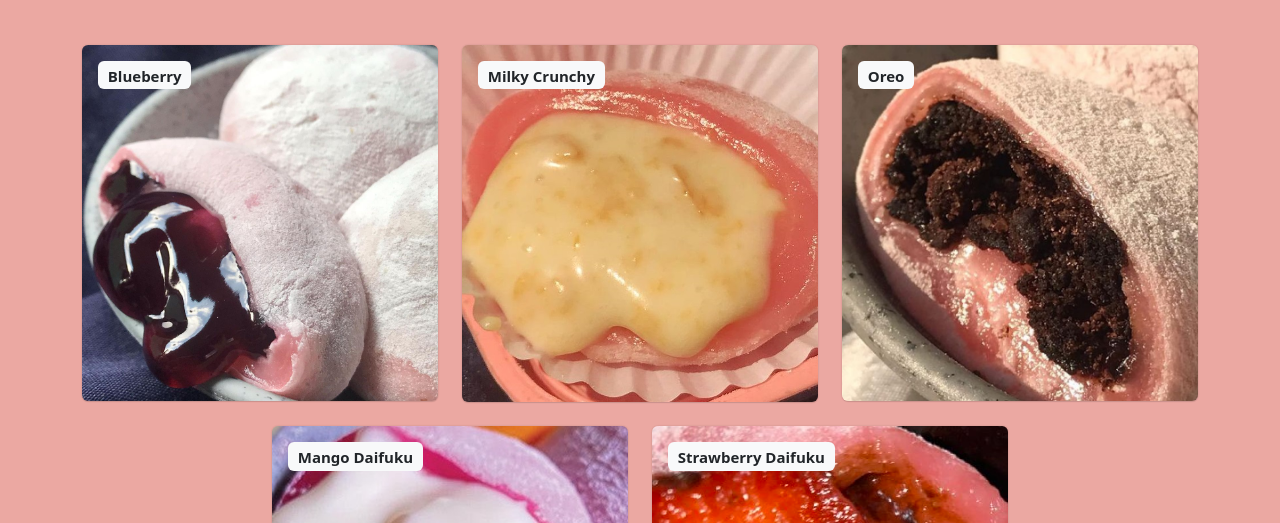
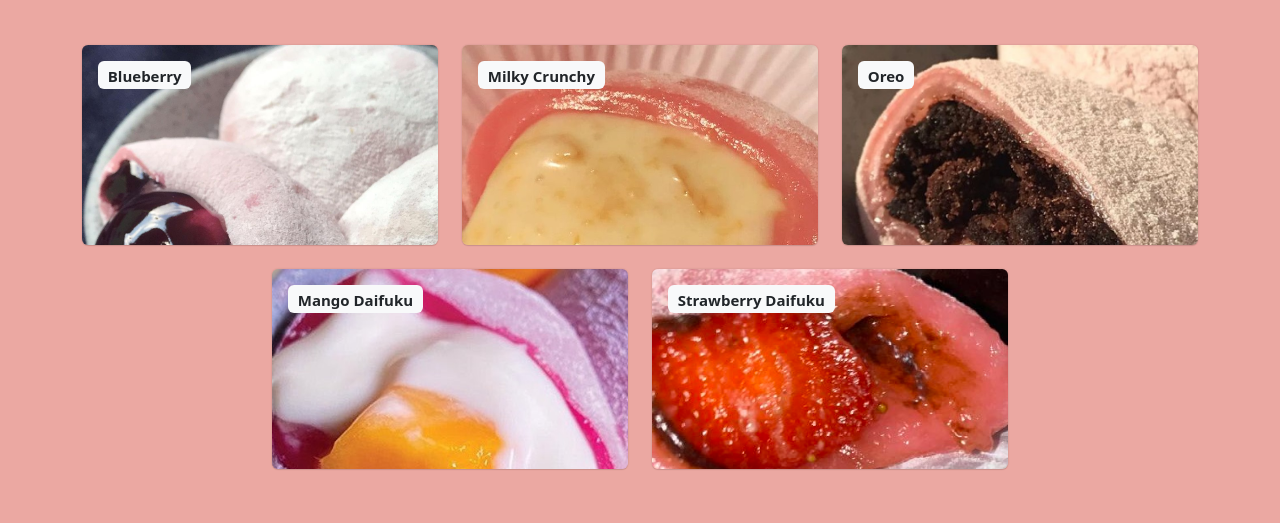
Before and after one commit to fidopecado/LEGIT, a website: page index.html in a window 1280 px wide. Shown: the part 1415-1938 px from the top of the page. Drawn offline with nearby package versions, Linux system fonts and the light colour scheme.

Commit message:
modified:   index.html

```diff
--- a/index.html
+++ b/index.html
@@ -24,7 +24,7 @@
         <nav class="navbar navbar-dark bg-transparent fixed-top pt-0" id="navbartop">
             <div class="container-fluid d-flex align-items-center">
                 <a class="navbar-brand d-flex align-items-center" href="#"><img class="img-fluid rounded-top-2"
-                        style="max-width: 150px; max-height: 50px;"
+                        style="max-height: 100px; max-height: 50px;"
                         src="https://raw.githubusercontent.com/fidopecado/LEGIT/main/assets/Gitlegit.png" alt></a>
                 <button class="navbar-toggler border-0 text-white mt-1" type="button" data-bs-toggle="offcanvas"
                     data-bs-target="#offcanvasNavbar" aria-controls="offcanvasNavbar">
@@ -162,9 +162,9 @@
                         <!--Mochi-->
                         <div class="tab-pane fade show active" id="mochi">
                             <div class="container py-5">
-                                <div class="row">
-                                    <div class="col-lg-4 col-md-12 mb-4">
-                                        <div class="bg-image hover-zoom img-fluid ripple shadow-1-strong rounded">
+                                <div class="row justify-content-center">
+                                    <div class="col-lg-4 col-md-6 mb-4 justify-content-center align-items-center d-flex">
+                                        <div class="bg-image hover-zoom img-fluid ripple shadow-1-strong rounded" style="max-height: 200px;">
                                             <img src="./assets/Blueberry.jpg" class="w-100" />
                                             <a href="#!" data-bs-toggle="modal" data-bs-target="#menu1">
                                                 <div class="mask" style="">
@@ -182,8 +182,8 @@
                                         </div>
                                     </div>
 
-                                    <div class="col-lg-4 col-md-6 mb-4">
-                                        <div class="bg-image hover-zoom img-fluid ripple shadow-1-strong rounded">
+                                    <div class="col-lg-4 col-md-6 mb-4 justify-content-center align-items-center d-flex">
+                                        <div class="bg-image hover-zoom img-fluid ripple shadow-1-strong rounded" style="max-height: 200px;">
                                             <img src="./assets/Milky.jpg" class="w-100" />
                                             <a href="#!" data-bs-toggle="modal" data-bs-target="#menu1">
                                                 <div class="mask" style="">
@@ -200,8 +200,8 @@
                                         </div>
                                     </div>
 
-                                    <div class="col-lg-4 col-md-6 mb-4">
-                                        <div class="bg-image hover-zoom img-fluid ripple shadow-1-strong rounded">
+                                    <div class="col-lg-4 col-md-6 mb-4 justify-content-center align-items-center d-flex">
+                                        <div class="bg-image hover-zoom img-fluid ripple shadow-1-strong rounded" style="max-height: 200px;">
                                             <img src="./assets/Oreo.jpg" class="w-100" />
                                             <a href="#!" data-bs-toggle="modal" data-bs-target="#menu1">
                                                 <div class="mask" style="">
@@ -221,8 +221,8 @@
                                 </div>
 
                                 <div class="row justify-content-center">
-                                    <div class="col-lg-4 col-md-6 mb-4">
-                                        <div class="bg-image hover-zoom img-fluid ripple shadow-1-strong rounded">
+                                    <div class="col-lg-4 col-md-6 mb-4 justify-content-center align-items-center d-flex">
+                                        <div class="bg-image hover-zoom img-fluid ripple shadow-1-strong rounded" style="max-height: 200px;">
                                             <img src="./assets/Daifuku2.jpg" class="w-100" />
                                             <a href="#!" data-bs-toggle="modal" data-bs-target="#menu3">
                                                 <div class="mask" style="">
@@ -239,8 +239,8 @@
                                         </div>
                                     </div>
 
-                                    <div class="col-lg-4 col-md-6 mb-4">
-                                        <div class="bg-image hover-zoom img-fluid ripple shadow-1-strong rounded">
+                                    <div class="col-lg-4 col-md-6 mb-4 justify-content-center align-items-center d-flex">
+                                        <div class="bg-image hover-zoom img-fluid ripple shadow-1-strong rounded" style="max-height: 200px;">
                                             <img src="./assets/Daifuku3.jpg" class="w-100" />
                                             <a href="#!" data-bs-toggle="modal" data-bs-target="#menu2">
                                                 <div class="mask" style="">
@@ -305,8 +305,8 @@
                         <!--Tab Mochi Bites-->
                         <div class="tab-pane fade mb-5 mt-5" id="bites">
                             <div class="row">
-                                <div class="col-lg-4 col-md-12 mb-4">
-                                    <div class="bg-image hover-zoom img-fluid ripple shadow-1-strong rounded">
+                                <div class="col-lg-4 col-md-6 mb-4">
+                                    <div class="bg-image hover-zoom img-fluid ripple shadow-1-strong rounded"  style="">
                                         <img src="./assets/Mochi4.jpg" class="w-100" />
                                         <a href="#!" data-bs-toggle="modal" data-bs-target="#menu5">
                                             <div class="mask" style="">
@@ -324,7 +324,7 @@
                                 </div>
 
                                 <div class="col-lg-4 col-md-6 mb-4">
-                                    <div class="bg-image hover-zoom img-fluid ripple shadow-1-strong rounded">
+                                    <div class="bg-image hover-zoom img-fluid ripple shadow-1-strong rounded"  style="">
                                         <img src="./assets/Mochi5.jpg" class="w-100" />
                                         <a href="#!" data-bs-toggle="modal" data-bs-target="#menu6">
                                             <div class="mask" style="">
@@ -342,7 +342,7 @@
                                 </div>
 
                                 <div class="col-lg-4 col-md-6 mb-4">
-                                    <div class="bg-image hover-zoom img-fluid ripple shadow-1-strong rounded">
+                                    <div class="bg-image hover-zoom img-fluid ripple shadow-1-strong rounded"  style="">
                                         <img src="./assets/Mochi6.jpg" class="w-100" />
                                         <a href="#!" data-bs-toggle="modal" data-bs-target="#menu5">
                                             <div class="mask" style="">
```
